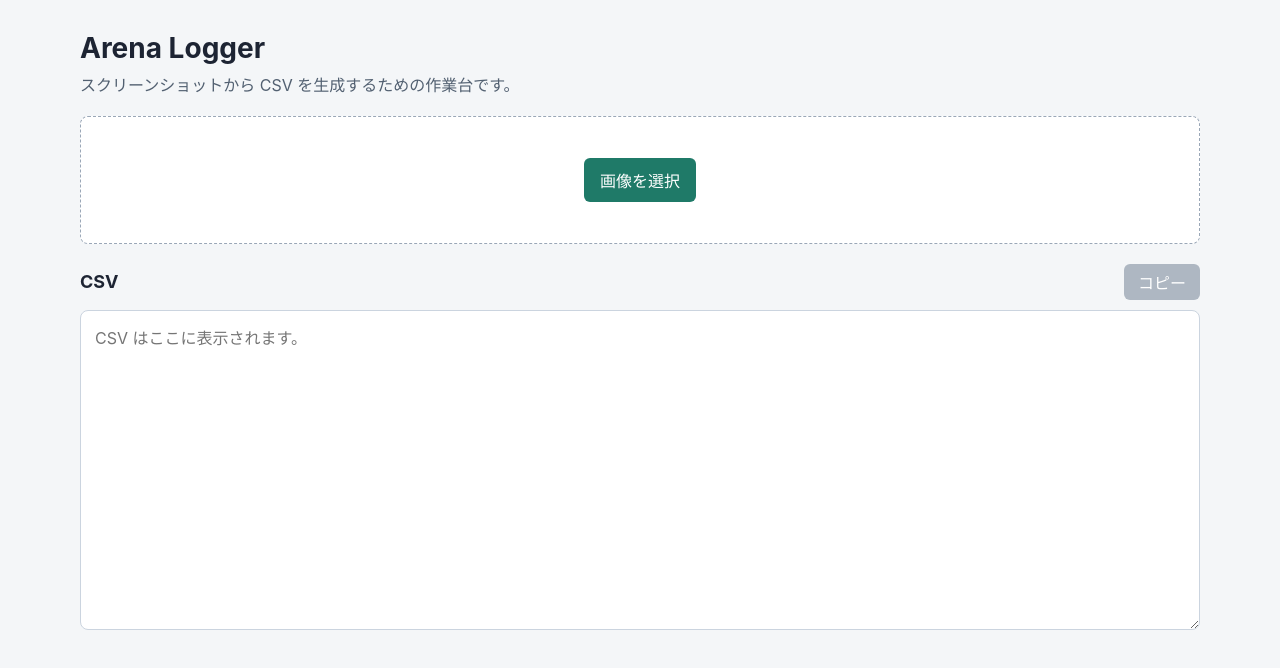
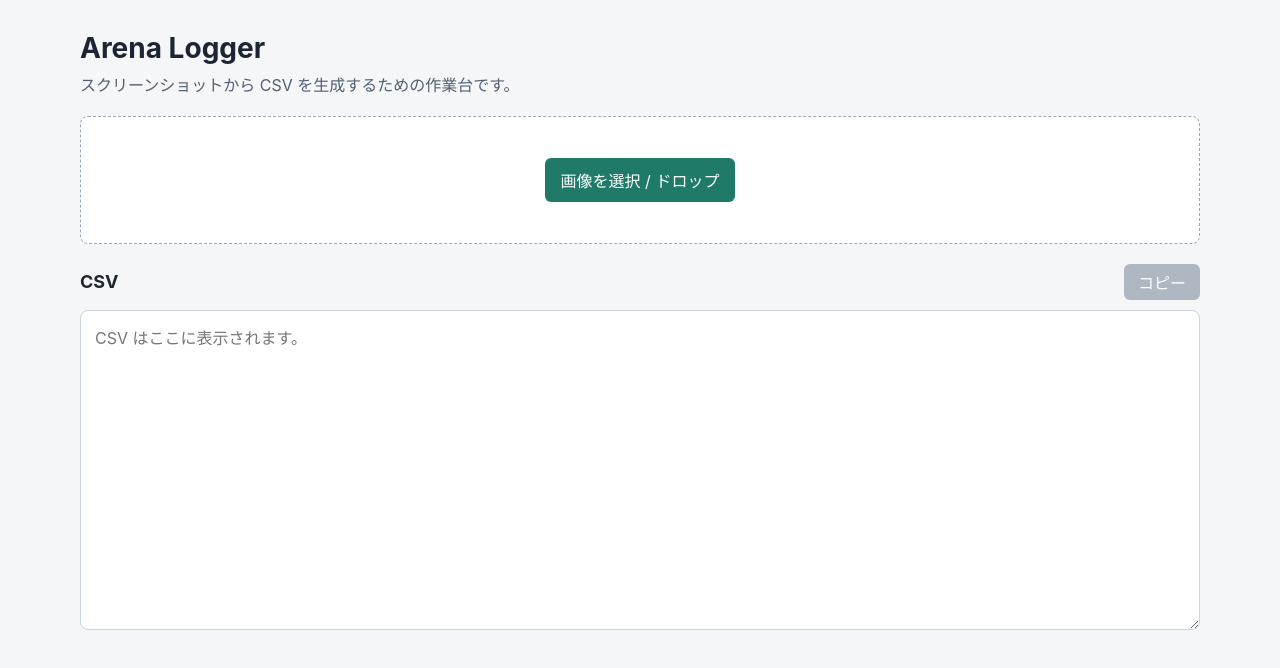
Before and after one commit to pissman045/arena_logger, a React (Vite) app: page / in a window 1280 px wide. Shown: the top 668 px of the page. Built offline with nearby package versions, Linux system fonts and the light colour scheme.

Commit message:
Add drag and drop image upload

```diff
--- a/src/App.tsx
+++ b/src/App.tsx
@@ -1,4 +1,4 @@
-import { useMemo, useState } from "react";
+import { useMemo, useState, type DragEvent } from "react";
 import { characterNames } from "./constants/characterNames";
 import { parseBattleTime } from "./lib/battleTime";
 import { createCsv } from "./lib/csv";
@@ -62,6 +62,7 @@ function downloadGroundTruthFiles(files: GroundTruthFile[]): void {
 export default function App() {
   const [files, setFiles] = useState<File[]>([]);
   const [error, setError] = useState<string | null>(null);
+  const [isDraggingFiles, setIsDraggingFiles] = useState(false);
   const [previews, setPreviews] = useState<RegionPreview[]>([]);
   const [isProcessingPreview, setIsProcessingPreview] = useState(false);
   const [resultOcr, setResultOcr] = useState<ResultOcrOutput | null>(null);
@@ -84,24 +85,7 @@ export default function App() {
     }
   }, [error, files]);
 
-  return (
-    <main className="app-shell">
-      <section className="workspace">
-        <header className="workspace-header">
-          <div>
-            <h1>Arena Logger</h1>
-            <p>スクリーンショットから CSV を生成するための作業台です。</p>
-          </div>
-        </header>
-
-        <label className="drop-zone">
-          <input
-            accept="image/png,image/jpeg"
-            multiple
-            type="file"
-            onChange={async (event) => {
-              const nextFiles = Array.from(event.currentTarget.files ?? []);
-
+  async function handleSelectedFiles(nextFiles: File[]): Promise<void> {
     try {
       nextFiles.forEach((file) => parseBattleTime(file.name));
       setFiles(nextFiles);
@@ -127,9 +111,68 @@ export default function App() {
     } finally {
       setIsProcessingPreview(false);
     }
+  }
+
+  function handleDragOver(event: DragEvent<HTMLLabelElement>): void {
+    event.preventDefault();
+
+    if (event.dataTransfer.types.includes("Files")) {
+      event.dataTransfer.dropEffect = "copy";
+      setIsDraggingFiles(true);
+    }
+  }
+
+  function handleDragLeave(event: DragEvent<HTMLLabelElement>): void {
+    if (!event.currentTarget.contains(event.relatedTarget as Node | null)) {
+      setIsDraggingFiles(false);
+    }
+  }
+
+  async function handleDrop(event: DragEvent<HTMLLabelElement>): Promise<void> {
+    event.preventDefault();
+    setIsDraggingFiles(false);
+
+    const droppedFiles = Array.from(event.dataTransfer.files).filter((file) =>
+      ["image/png", "image/jpeg"].includes(file.type),
+    );
+
+    if (droppedFiles.length === 0) {
+      setError("PNG または JPEG 画像をドロップしてください。");
+      return;
+    }
+
+    await handleSelectedFiles(droppedFiles);
+  }
+
+  return (
+    <main className="app-shell">
+      <section className="workspace">
+        <header className="workspace-header">
+          <div>
+            <h1>Arena Logger</h1>
+            <p>スクリーンショットから CSV を生成するための作業台です。</p>
+          </div>
+        </header>
+
+        <label
+          className={`drop-zone${isDraggingFiles ? " is-dragging" : ""}`}
+          onDragEnter={handleDragOver}
+          onDragOver={handleDragOver}
+          onDragLeave={handleDragLeave}
+          onDrop={handleDrop}
+        >
+          <input
+            accept="image/png,image/jpeg"
+            multiple
+            type="file"
+            onChange={async (event) => {
+              const nextFiles = Array.from(event.currentTarget.files ?? []);
+
+              await handleSelectedFiles(nextFiles);
+              event.currentTarget.value = "";
             }}
           />
-          <span>画像を選択</span>
+          <span>{isDraggingFiles ? "ここにドロップ" : "画像を選択 / ドロップ"}</span>
         </label>
 
         {files.length > 0 && (
--- a/src/styles.css
+++ b/src/styles.css
@@ -66,6 +66,12 @@ h1 {
   display: flex;
   justify-content: center;
   min-height: 128px;
+}
+
+.drop-zone.is-dragging {
+  background: #eef9f6;
+  border-color: #1f7a68;
+  box-shadow: inset 0 0 0 1px #1f7a68;
 }
 
 .drop-zone input {
```
Lines whose indentation alone changed are shown as unchanged.
